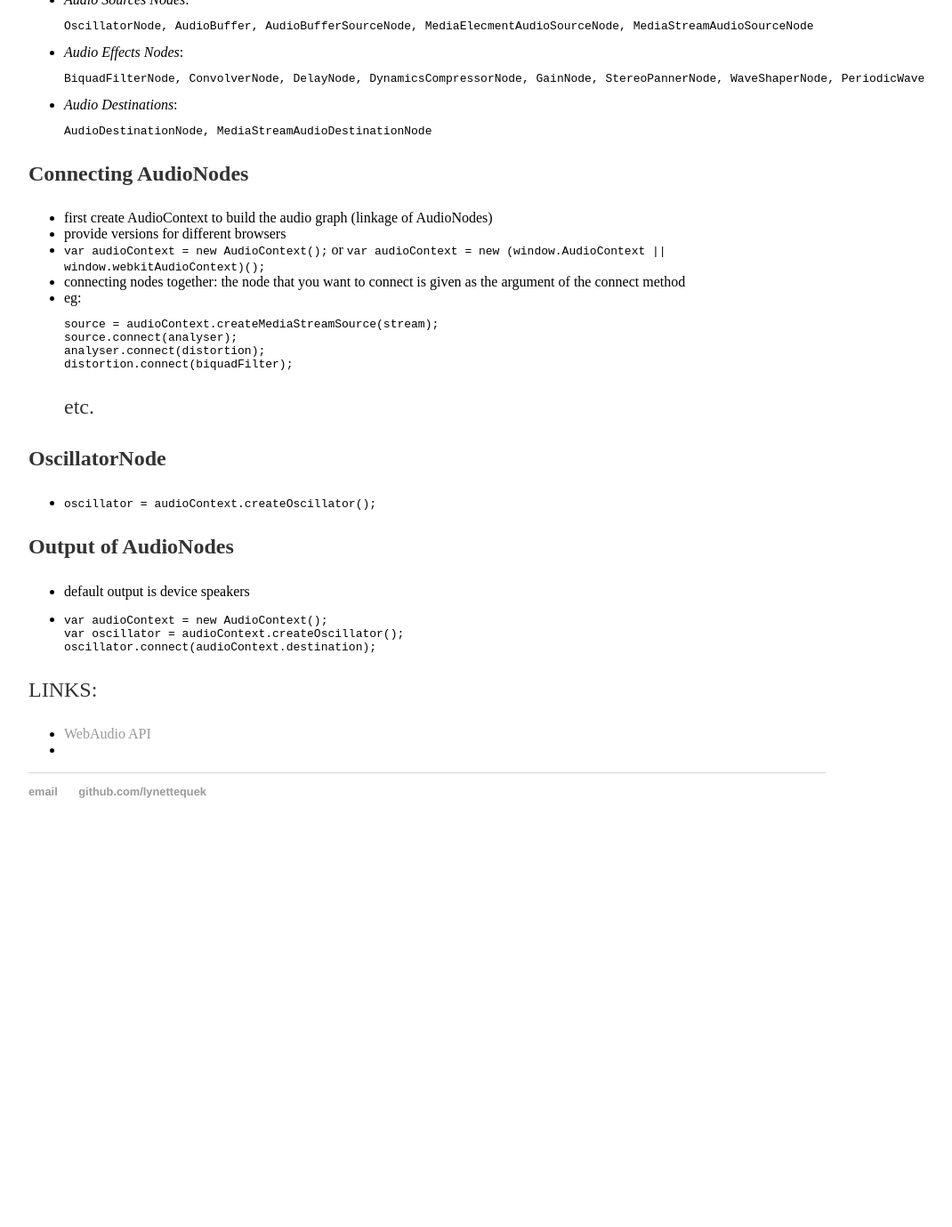
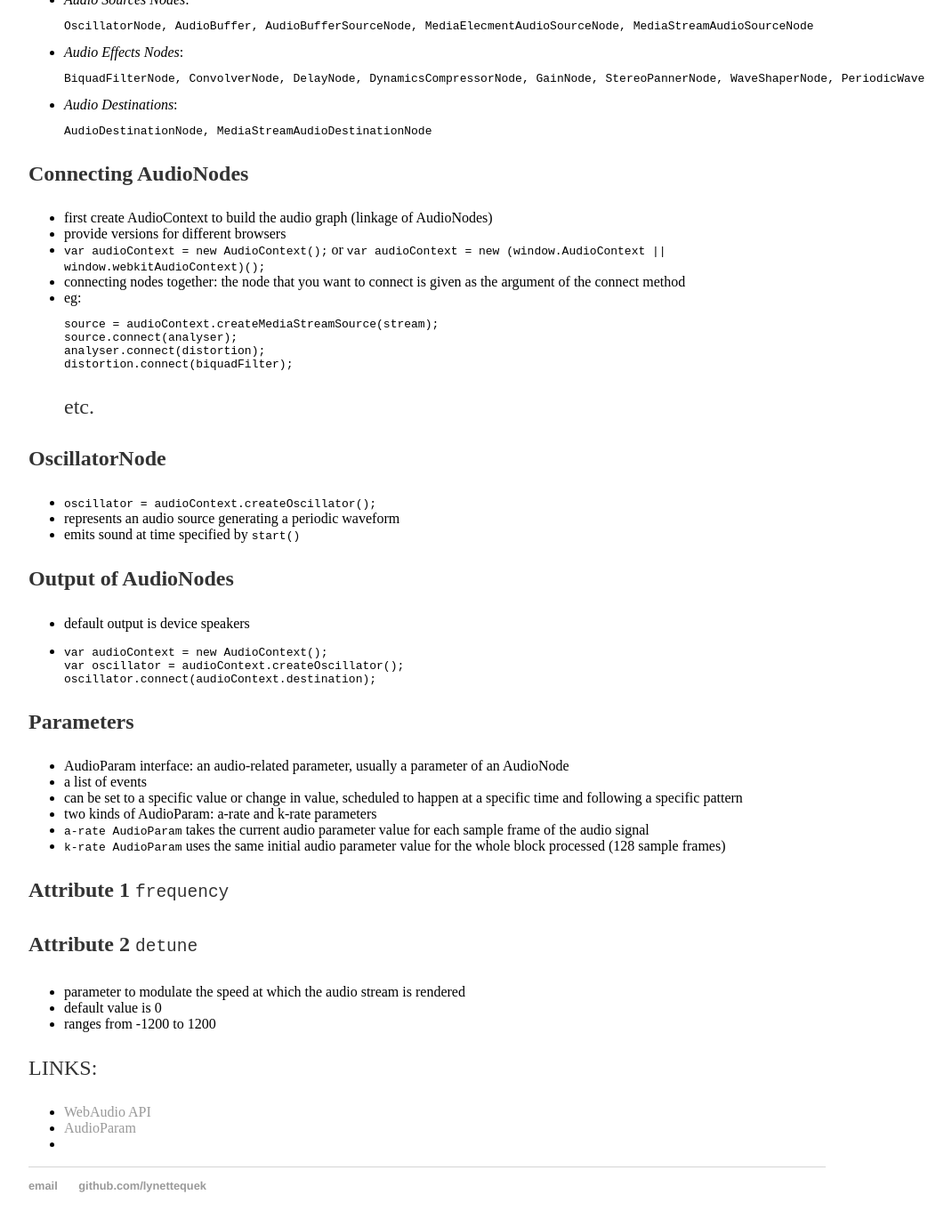
Before and after one commit to lynettequek/lynettequek.github.io, a Jekyll site: the page built from _posts/2015-05-14-WebAudio-Blog-2.md, in a window 1280 px wide and 1400 px high, scrolled down 376 px. Shown: the top 1379 px of the window at 89% size, without its empty margins (160-1230 px from the left). Built offline with Jekyll 4.4.1, drawn with Linux system fonts in a browser that asks for light colours; before the commit the page ends 1333 px from its top, so only the background shows below that.

Commit message:
Update 2015-05-14-WebAudio-Blog-2.md

````diff
--- a/_posts/2015-05-14-WebAudio-Blog-2.md
+++ b/_posts/2015-05-14-WebAudio-Blog-2.md
@@ -39,6 +39,8 @@ etc.
 **OscillatorNode**
 
 - `oscillator = audioContext.createOscillator();`
+- represents an audio source generating a periodic waveform
+- emits sound at time specified by `start()`
 
 
 **Output of AudioNodes**
@@ -51,7 +53,25 @@ var oscillator = audioContext.createOscillator();
 oscillator.connect(audioContext.destination);
 ```
 
+**Parameters**
+
+- AudioParam interface: an audio-related parameter, usually a parameter of an AudioNode
+- a list of events
+- can be set to a specific value or change in value, scheduled to happen at a specific time and following a specific pattern
+- two kinds of AudioParam: a-rate and k-rate parameters
+- `a-rate AudioParam` takes the current audio parameter value for each sample frame of the audio signal
+- `k-rate AudioParam` uses the same initial audio parameter value for the whole block processed (128 sample frames)
+
+**Attribute 1** `frequency`
+
+**Attribute 2** `detune`
+
+- parameter to modulate the speed at which the audio stream is rendered
+- default value is 0
+- ranges from -1200 to 1200
+
 LINKS:
 
 - [WebAudio API](https://developer.mozilla.org/en-US/docs/Web/API/Web_Audio_API/Using_Web_Audio_API)
+- [AudioParam](https://developer.mozilla.org/en-US/docs/Web/API/AudioParam)
 -
````
